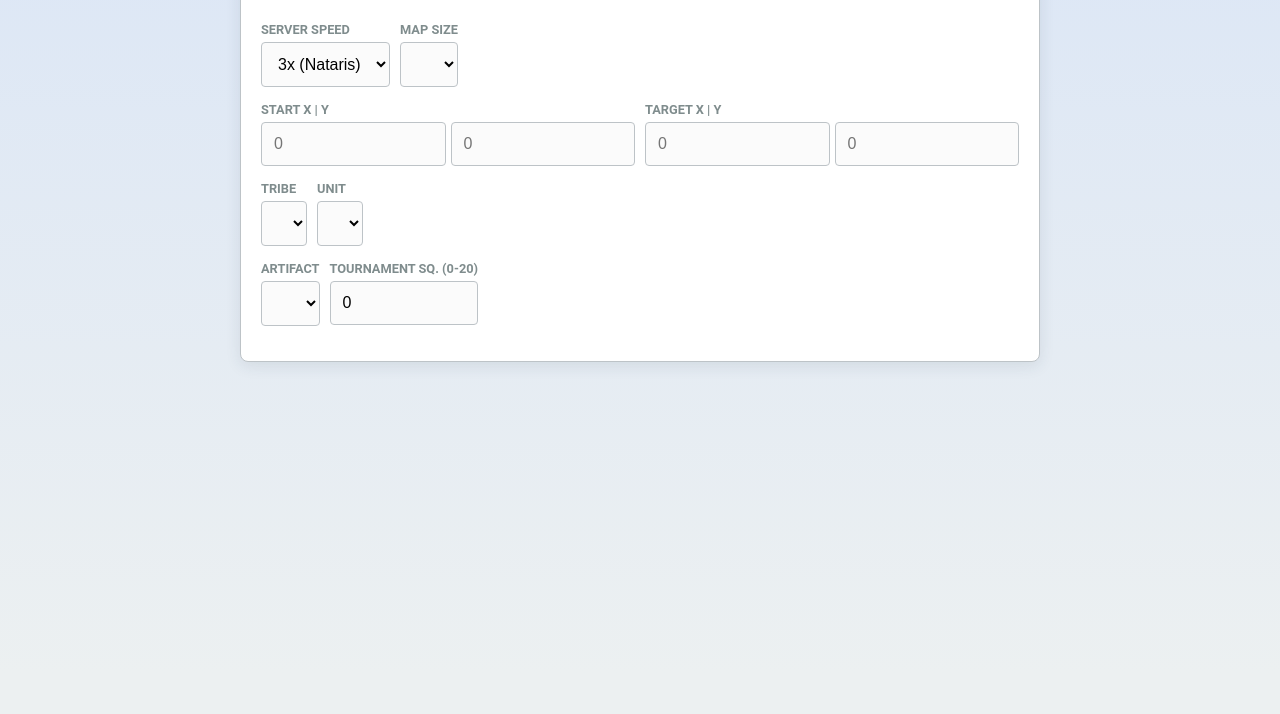
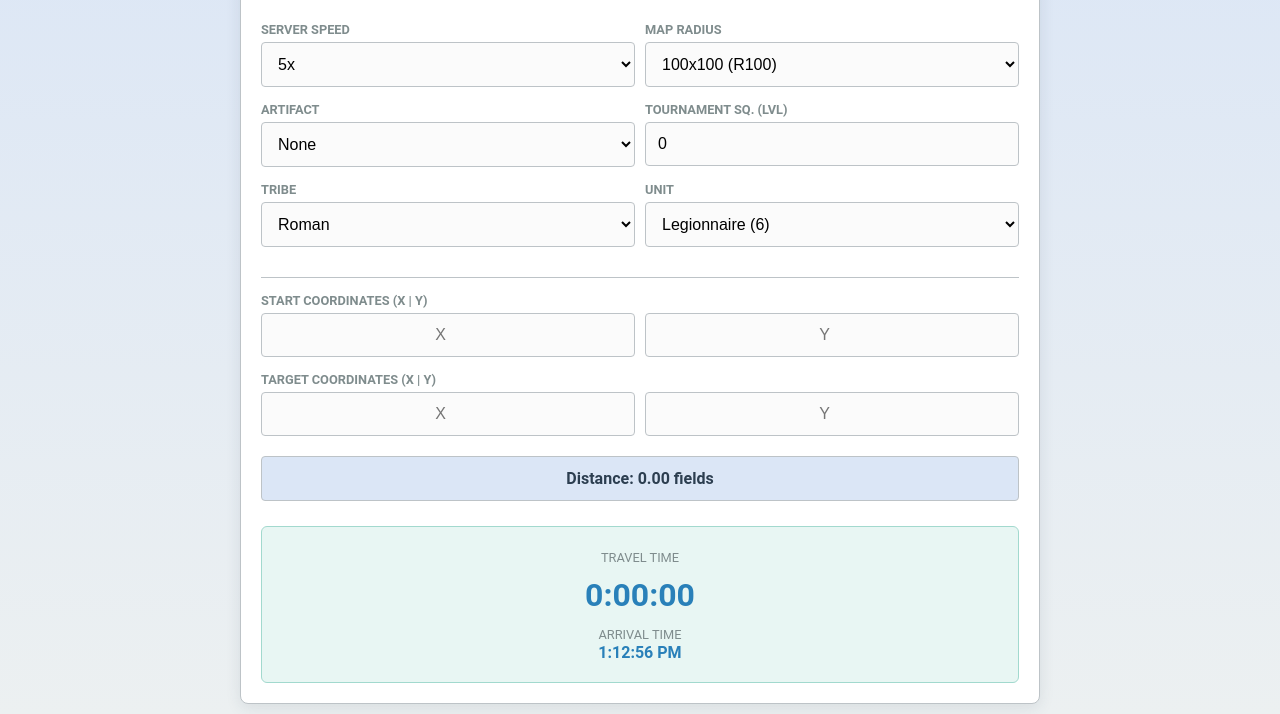
Before and after one commit to morabsf-create/nataris-calculators, a plain HTML site: page calculators/time-calculator/index.html in a window 1280 px wide. Shown: the part 126-840 px from the top of the page. Before the commit the page ends 800 px from the top, so only its background shows below. Drawn offline with Linux system fonts and the light colour scheme.

Commit message:
Add files via upload

```diff
--- a/calculators/time-calculator/app.js
+++ b/calculators/time-calculator/app.js
@@ -1,19 +1,29 @@
 /* calculators/time-calculator/app.js */
 
-// Initialize dropdowns on load
 window.onload = function() {
+    initCalculator();
+};
+
+function initCalculator() {
+    if(typeof SERVER_DATA === 'undefined') {
+        console.error("Data not loaded");
+        return;
+    }
+
     // Populate Map Sizes
     const mapSel = document.getElementById('mapSize');
+    mapSel.innerHTML = '';
     SERVER_DATA.mapSizes.forEach(s => {
         const opt = document.createElement('option');
         opt.value = s;
-        opt.innerText = `${s}x${s}`;
-        if(s === 400) opt.selected = true; // Default
+        opt.innerText = `${s}x${s} (R${s})`;
+        if(s === 100) opt.selected = true; // Default 100
         mapSel.appendChild(opt);
     });
 
     // Populate Artifacts
     const artSel = document.getElementById('artifactSelect');
+    artSel.innerHTML = '';
     SERVER_DATA.artifacts.forEach(a => {
         const opt = document.createElement('option');
         opt.value = a.value;
@@ -23,6 +33,7 @@ window.onload = function() {
 
     // Populate Tribes
     const tribeSel = document.getElementById('tribeSelect');
+    tribeSel.innerHTML = '';
     Object.keys(SERVER_DATA.units).forEach(t => {
         const opt = document.createElement('option');
         opt.value = t;
@@ -30,20 +41,23 @@ window.onload = function() {
         tribeSel.appendChild(opt);
     });
 
-    updateUnits(); // Trigger unit population
-};
+    updateUnits();
+}
 
 function updateUnits() {
     const tribe = document.getElementById('tribeSelect').value;
     const unitSel = document.getElementById('unitSelect');
+
     unitSel.innerHTML = '';
 
+    if(SERVER_DATA.units[tribe]) {
         SERVER_DATA.units[tribe].forEach(u => {
             const opt = document.createElement('option');
-        opt.value = u.speed; // Store speed in value for easy access
+            opt.value = u.speed;
             opt.innerText = `${u.name} (${u.speed})`;
             unitSel.appendChild(opt);
         });
+    }
     calculate();
 }
 
@@ -55,33 +69,45 @@ function calculate() {
     const y2 = parseInt(document.getElementById('y2').value) || 0;
 
     const serverSpeed = parseFloat(document.getElementById('serverSpeed').value);
-    const mapSize = parseInt(document.getElementById('mapSize').value);
+    const radius = parseInt(document.getElementById('mapSize').value);
     const baseUnitSpeed = parseFloat(document.getElementById('unitSelect').value) || 0;
     const artifact = parseFloat(document.getElementById('artifactSelect').value) || 1.0;
     let tsLevel = parseInt(document.getElementById('tsLevel').value) || 0;
-    if(tsLevel > 20) tsLevel = 20;
 
-    // 1. Calculate Distance (Map Wrap)
-    const getDist = (a, b) => {
-        let d = Math.abs(a - b);
-        if (d > mapSize / 2) d = mapSize - d;
-        return d;
+    // --- DISTANCE CALCULATION ---
+    // User Formula: Map Width = Radius * 2 + 1
+    const mapWidth = (radius * 2) + 1;
+
+    const getAxisDist = (a, b) => {
+        const rawDiff = Math.abs(a - b);
+        const wrapDiff = mapWidth - rawDiff;
+        return Math.min(rawDiff, wrapDiff);
     };
-    const dist = Math.sqrt(Math.pow(getDist(x1, x2), 2) + Math.pow(getDist(y1, y2), 2));
 
-    // 2. Effective Speed
+    const dX = getAxisDist(x1, x2);
+    const dY = getAxisDist(y1, y2);
+    const dist = Math.sqrt((dX * dX) + (dY * dY));
+
+    document.getElementById('res-dist').innerText = dist.toFixed(2);
+
+    // --- TIME CALCULATION ---
+    if(baseUnitSpeed <= 0) return;
+
+    // Apply Artifact Bonus to Speed (Equivalent to User's Formula)
     const effectiveSpeed = baseUnitSpeed * serverSpeed * artifact;
 
-    // 3. Time Calculation (Tournament Square Logic)
     let timeHours = 0;
-    const tsThreshold = 20; // TS active after 20 fields
+    const tsThreshold = 20;
 
+    // Apply Tournament Square
     if (tsLevel > 0 && dist > tsThreshold) {
-        // First 20 fields: Normal Speed
+        // First 20 fields @ Normal Speed
         const t1 = tsThreshold / effectiveSpeed;
 
-        // Remaining fields: Boosted Speed
-        const tsFactor = SERVER_DATA.tsFactors[tsLevel] || 1.0; // e.g., 2.1 for lvl 1
+        // Remaining fields @ Boosted Speed
+        if(tsLevel > 20) tsLevel = 20;
+        const tsFactor = SERVER_DATA.tsFactors[tsLevel] || 1.0;
+
         const remainingDist = dist - tsThreshold;
         const t2 = remainingDist / (effectiveSpeed * tsFactor);
 
@@ -90,21 +116,15 @@ function calculate() {
         timeHours = dist / effectiveSpeed;
     }
 
-    // 4. Display
-    document.getElementById('res-dist').innerText = dist.toFixed(2);
-    document.getElementById('res-speed').innerText = effectiveSpeed.toFixed(1);
-
-    if(baseUnitSpeed > 0) {
+    // Render Results
     const totalSecs = Math.round(timeHours * 3600);
     const h = Math.floor(totalSecs / 3600);
     const m = Math.floor((totalSecs % 3600) / 60);
     const s = totalSecs % 60;
+
     const pad = (n) => n < 10 ? '0'+n : n;
-
     document.getElementById('res-time').innerText = `${h}:${pad(m)}:${pad(s)}`;
 
-        const arr = new Date(new Date().getTime() + totalSecs * 1000);
-        document.getElementById('res-arrival').innerText = arr.toLocaleTimeString();
-        document.getElementById('result').style.display = 'block';
+    const arrival = new Date(new Date().getTime() + totalSecs * 1000);
+    document.getElementById('res-arrival').innerText = arrival.toLocaleTimeString();
 }
-}
--- a/calculators/time-calculator/index.html
+++ b/calculators/time-calculator/index.html
@@ -5,6 +5,15 @@
     <title>Travel Time - Nataris Tools</title>
     <meta name="viewport" content="width=device-width, initial-scale=1.0">
     <link rel="stylesheet" href="../../css/style.css">
+    <style>
+        .coord-inputs { display: flex; gap: 10px; }
+        .coord-inputs input { text-align: center; flex: 1; }
+        .distance-display {
+            background: #dbe6f6; border: 1px solid #bdc3c7;
+            padding: 12px; text-align: center; border-radius: 4px;
+            margin: 20px 0; color: #2c3e50; font-weight: bold;
+        }
+    </style>
 </head>
 <body>
     <div class="container">
@@ -12,75 +21,70 @@
         <h1>❄️ Travel Time</h1>
 
         <div class="input-row">
-            <div class="input-group">
+            <div class="input-group" style="flex:1">
                 <label>Server Speed</label>
                 <select id="serverSpeed" onchange="calculate()">
                     <option value="1">1x</option>
                     <option value="2">2x</option>
-                    <option value="3" selected>3x (Nataris)</option>
-                    <option value="5">5x</option>
-                    <option value="10">10x</option>
+                    <option value="3">3x</option>
+                    <option value="5" selected>5x</option> <option value="10">10x</option>
                 </select>
             </div>
-            <div class="input-group">
-                <label>Map Size</label>
-                <select id="mapSize" onchange="calculate()"></select>
+            <div class="input-group" style="flex:1">
+                <label>Map Radius</label>
+                <select id="mapSize" onchange="calculate()">
+                    </select>
             </div>
         </div>
 
         <div class="input-row">
-            <div class="input-group">
-                <label>Start X | Y</label>
-                <div style="display:flex; gap:5px;">
-                    <input type="number" id="x1" placeholder="0" oninput="calculate()">
-                    <input type="number" id="y1" placeholder="0" oninput="calculate()">
-                </div>
+            <div class="input-group" style="flex:1">
+                <label>Artifact</label>
+                <select id="artifactSelect" onchange="calculate()">
+                    </select>
             </div>
-            <div class="input-group">
-                <label>Target X | Y</label>
-                <div style="display:flex; gap:5px;">
-                    <input type="number" id="x2" placeholder="0" oninput="calculate()">
-                    <input type="number" id="y2" placeholder="0" oninput="calculate()">
-                </div>
+            <div class="input-group" style="flex:1">
+                <label>Tournament Sq. (Lvl)</label>
+                <input type="number" id="tsLevel" value="0" min="0" max="20" oninput="calculate()">
             </div>
         </div>
 
         <div class="input-row">
-            <div class="input-group">
+            <div class="input-group" style="flex:1">
                 <label>Tribe</label>
-                <select id="tribeSelect" onchange="updateUnits()"></select>
+                <select id="tribeSelect" onchange="updateUnits()">
+                    </select>
             </div>
-            <div class="input-group">
+            <div class="input-group" style="flex:1">
                 <label>Unit</label>
-                <select id="unitSelect" onchange="calculate()"></select>
+                <select id="unitSelect" onchange="calculate()">
+                    </select>
             </div>
         </div>
 
-        <div class="input-row">
-            <div class="input-group">
-                <label>Artifact</label>
-                <select id="artifactSelect" onchange="calculate()"></select>
-            </div>
-            <div class="input-group">
-                <label>Tournament Sq. (0-20)</label>
-                <input type="number" id="tsLevel" value="0" min="0" max="20" oninput="calculate()">
+        <hr style="border:0; border-top:1px solid #bdc3c7; margin: 15px 0;">
+
+        <div class="input-group">
+            <label>Start Coordinates (X | Y)</label>
+            <div class="coord-inputs">
+                <input type="number" id="x1" placeholder="X" oninput="calculate()">
+                <input type="number" id="y1" placeholder="Y" oninput="calculate()">
             </div>
         </div>
 
-        <div id="result" class="result-box">
-            <div class="input-row" style="justify-content: space-around;">
-                <div>
-                    <span class="res-label">Distance</span>
-                    <span id="res-dist" style="display:block; font-weight:bold; font-size:1.2rem;">0</span>
-                </div>
-                <div>
-                    <span class="res-label">Base Speed</span>
-                    <span id="res-speed" style="display:block; font-weight:bold; font-size:1.2rem;">0</span>
-                </div>
+        <div class="input-group">
+            <label>Target Coordinates (X | Y)</label>
+            <div class="coord-inputs">
+                <input type="number" id="x2" placeholder="X" oninput="calculate()">
+                <input type="number" id="y2" placeholder="Y" oninput="calculate()">
             </div>
+        </div>
 
-            <hr style="border:0; border-top:1px solid #ccc; margin:15px 0;">
+        <div class="distance-display">
+            Distance: <span id="res-dist">0.00</span> fields
+        </div>
 
+        <div id="result" class="result-box" style="display:block;">
             <span class="res-label">Travel Time</span>
             <span id="res-time" class="res-val">0:00:00</span>
 
--- a/data/servers.js
+++ b/data/servers.js
@@ -1,16 +1,16 @@
 /* data/servers.js */
 const SERVER_DATA = {
-    [cite_start]// Selectable Map Sizes [cite: 3]
+    // Selectable Map Sizes
     mapSizes: [100, 200, 250, 400],
 
-    // Tournament Square Factors (Index = Level 0 to 20)
-    [cite_start]// Level 0 = 1.0, Level 1 = 2.1 (210%), Level 20 = 4.0 (400%) [cite: 4]
+    // Tournament Square Factors (Index = Level)
+    // Level 0 = 1.0 (100%), Level 1 = 2.1 (210%), Level 20 = 4.0 (400%)
     tsFactors: [
         1.0, 2.1, 2.2, 2.3, 2.4, 2.5, 2.6, 2.7, 2.8, 2.9,
         3.0, 3.1, 3.2, 3.3, 3.4, 3.5, 3.6, 3.7, 3.8, 3.9, 4.0
     ],
 
-    [cite_start]// Artifacts from DB_Speed.csv [cite: 4]
+    // Artifacts
     artifacts: [
         { name: "None", value: 1.0 },
         { name: "Titan Boots (3x)", value: 3.0 },
@@ -21,44 +21,22 @@ const SERVER_DATA = {
         { name: "Slowest (0.33x)", value: 0.33 }
     ],
 
-    [cite_start]// Unit Data from DB_troops.csv [cite: 3]
-    [cite_start]// Buildings mapped from DB_troops_allocation.csv [cite: 1]
+    // Unit Data
     units: {
         "Roman": [
-            { name: "Legionnaire", building: "Barracks", speed: 6, attack: 40, def_inf: 35, def_cav: 50, cap: 50, cost: {w: 120, c: 100, i: 150, cr: 30}, time: 1600 },
-            { name: "Praetorian", building: "Barracks", speed: 5, attack: 30, def_inf: 65, def_cav: 35, cap: 20, cost: {w: 100, c: 130, i: 160, cr: 70}, time: 1760 },
-            { name: "Imperian", building: "Barracks", speed: 7, attack: 70, def_inf: 40, def_cav: 25, cap: 50, cost: {w: 150, c: 160, i: 210, cr: 80}, time: 1920 },
-            { name: "Equites Legati", building: "Stable", speed: 16, attack: 0, def_inf: 20, def_cav: 10, cap: 0, cost: {w: 140, c: 160, i: 20, cr: 40}, time: 1360 },
-            { name: "Equites Imperatoris", building: "Stable", speed: 14, attack: 120, def_inf: 65, def_cav: 50, cap: 100, cost: {w: 550, c: 440, i: 320, cr: 100}, time: 2640 },
-            { name: "Equites Caesaris", building: "Stable", speed: 10, attack: 180, def_inf: 80, def_cav: 105, cap: 70, cost: {w: 550, c: 640, i: 800, cr: 180}, time: 3520 },
-            { name: "Battering ram", building: "Workshop", speed: 4, attack: 60, def_inf: 30, def_cav: 75, cap: 0, cost: {w: 900, c: 360, i: 500, cr: 70}, time: 4600 },
-            { name: "Fire Catapult", building: "Workshop", speed: 3, attack: 75, def_inf: 60, def_cav: 10, cap: 0, cost: {w: 950, c: 1350, i: 600, cr: 90}, time: 9000 },
-            { name: "Senator", building: "Residence", speed: 4, attack: 50, def_inf: 40, def_cav: 30, cap: 0, cost: {w: 30750, c: 27200, i: 45000, cr: 37500}, time: 4300 },
-            { name: "Settler", building: "Residence", speed: 5, attack: 0, def_inf: 80, def_cav: 80, cap: 3000, cost: {w: 4600, c: 4200, i: 5800, cr: 4400}, time: 26900 }
+            { name: "Legionnaire", speed: 6 }, { name: "Praetorian", speed: 5 }, { name: "Imperian", speed: 7 },
+            { name: "Equites Legati", speed: 16 }, { name: "Equites Imperatoris", speed: 14 }, { name: "Equites Caesaris", speed: 10 },
+            { name: "Battering ram", speed: 4 }, { name: "Fire Catapult", speed: 3 }, { name: "Senator", speed: 4 }, { name: "Settler", speed: 5 }
         ],
         "Teutonic": [
-            { name: "Maceman", building: "Barracks", speed: 7, attack: 40, def_inf: 20, def_cav: 5, cap: 60, cost: {w: 95, c: 75, i: 40, cr: 40}, time: 720 },
-            { name: "Spearman", building: "Barracks", speed: 7, attack: 10, def_inf: 35, def_cav: 60, cap: 40, cost: {w: 145, c: 70, i: 85, cr: 40}, time: 1120 },
-            { name: "Axeman", building: "Barracks", speed: 6, attack: 60, def_inf: 30, def_cav: 30, cap: 50, cost: {w: 130, c: 120, i: 170, cr: 70}, time: 1200 },
-            { name: "Scout", building: "Barracks", speed: 9, attack: 0, def_inf: 10, def_cav: 5, cap: 0, cost: {w: 160, c: 100, i: 50, cr: 50}, time: 1120 },
-            { name: "Paladin", building: "Stable", speed: 10, attack: 55, def_inf: 100, def_cav: 40, cap: 110, cost: {w: 370, c: 270, i: 290, cr: 75}, time: 2400 },
-            { name: "Teutonic Knight", building: "Stable", speed: 9, attack: 150, def_inf: 50, def_cav: 75, cap: 80, cost: {w: 450, c: 515, i: 480, cr: 80}, time: 2960 },
-            { name: "Teutonic Ram", building: "Workshop", speed: 4, attack: 65, def_inf: 30, def_cav: 80, cap: 0, cost: {w: 1000, c: 300, i: 350, cr: 70}, time: 4200 },
-            { name: "Teutonic Catapult", building: "Workshop", speed: 3, attack: 50, def_inf: 60, def_cav: 10, cap: 0, cost: {w: 900, c: 1200, i: 600, cr: 60}, time: 9000 },
-            { name: "Chief", building: "Residence", speed: 4, attack: 40, def_inf: 60, def_cav: 40, cap: 0, cost: {w: 35500, c: 26600, i: 25000, cr: 27200}, time: 70500 },
-            { name: "Settler", building: "Residence", speed: 5, attack: 10, def_inf: 80, def_cav: 80, cap: 3000, cost: {w: 5800, c: 4400, i: 4600, cr: 5200}, time: 31000 }
+            { name: "Maceman", speed: 7 }, { name: "Spearman", speed: 7 }, { name: "Axeman", speed: 6 }, { name: "Scout", speed: 9 },
+            { name: "Paladin", speed: 10 }, { name: "Teutonic Knight", speed: 9 },
+            { name: "Teutonic Ram", speed: 4 }, { name: "Teutonic Catapult", speed: 3 }, { name: "Chief", speed: 4 }, { name: "Settler", speed: 5 }
         ],
         "Gauls": [
-            { name: "Phalanx", building: "Barracks", speed: 7, attack: 15, def_inf: 40, def_cav: 50, cap: 35, cost: {w: 100, c: 130, i: 55, cr: 30}, time: 1040 },
-            { name: "Swordsman", building: "Barracks", speed: 6, attack: 65, def_inf: 35, def_cav: 20, cap: 45, cost: {w: 140, c: 150, i: 185, cr: 60}, time: 1440 },
-            { name: "Pathfinder", building: "Stable", speed: 17, attack: 0, def_inf: 20, def_cav: 10, cap: 0, cost: {w: 170, c: 150, i: 20, cr: 40}, time: 1360 },
-            { name: "Theutates Thunder", building: "Stable", speed: 19, attack: 100, def_inf: 25, def_cav: 40, cap: 75, cost: {w: 350, c: 450, i: 230, cr: 60}, time: 2480 },
-            { name: "Druidrider", building: "Stable", speed: 16, attack: 45, def_inf: 115, def_cav: 55, cap: 35, cost: {w: 360, c: 330, i: 280, cr: 120}, time: 2560 },
-            { name: "Haeduan", building: "Stable", speed: 13, attack: 140, def_inf: 60, def_cav: 165, cap: 65, cost: {w: 500, c: 620, i: 675, cr: 170}, time: 3120 },
-            { name: "Gauls Ram", building: "Workshop", speed: 4, attack: 50, def_inf: 30, def_cav: 105, cap: 0, cost: {w: 950, c: 555, i: 330, cr: 75}, time: 5000 },
-            { name: "Trebuchet", building: "Workshop", speed: 3, attack: 70, def_inf: 45, def_cav: 10, cap: 0, cost: {w: 960, c: 1450, i: 630, cr: 90}, time: 9000 },
-            { name: "Chieftain", building: "Residence", speed: 5, attack: 40, def_inf: 50, def_cav: 50, cap: 0, cost: {w: 30750, c: 45400, i: 31000, cr: 37500}, time: 4300 },
-            { name: "Settler", building: "Residence", speed: 5, attack: 0, def_inf: 80, def_cav: 80, cap: 3000, cost: {w: 4400, c: 5600, i: 4200, cr: 3900}, time: 22700 }
+            { name: "Phalanx", speed: 7 }, { name: "Swordsman", speed: 6 }, { name: "Pathfinder", speed: 17 },
+            { name: "Theutates Thunder", speed: 19 }, { name: "Druidrider", speed: 16 }, { name: "Haeduan", speed: 13 },
+            { name: "Gauls Ram", speed: 4 }, { name: "Trebuchet", speed: 3 }, { name: "Chieftain", speed: 5 }, { name: "Settler", speed: 5 }
         ]
     }
 };
```
Lines whose indentation alone changed are shown as unchanged.
